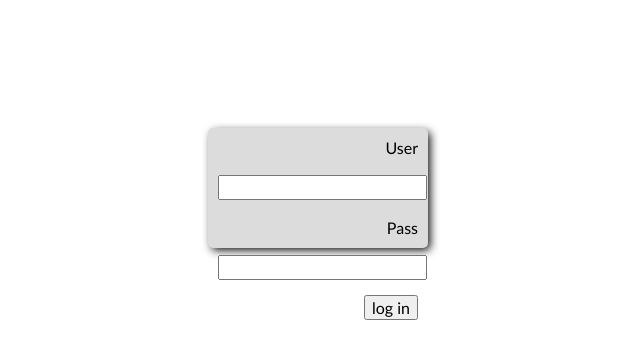
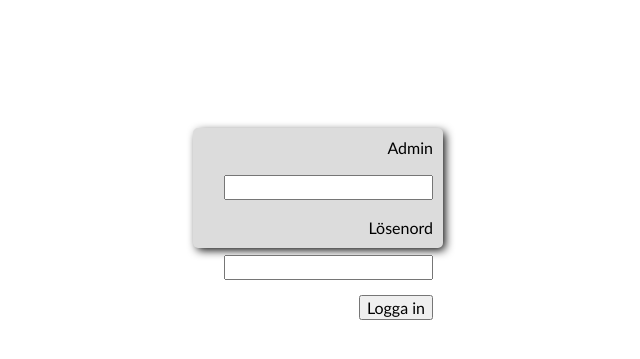
Before and after one commit to granath93/Goldfish, a PHP site: page /login.php in a window 1280 px wide. Shown: the top 359 px of the page, without its empty margins (322-962 px from the left). Run offline with PHP 8.4, Linux system fonts and the light colour scheme; data that the repository does not hold is empty.

Commit message:
småplock

```diff
--- a/css/admin.css
+++ b/css/admin.css
@@ -1,7 +1,7 @@
 /*
 Detta är ett css till admin-sidan
 Skriv allt i bokstavsordning
-Börjar med de selectorerna, sedan id och sist classes
+Börjar med de selectorerna, sedan  classes och sist id
 */
 
 /*
@@ -185,7 +185,7 @@ textarea.field.text{
 	margin: 10% auto;
 	text-align: right;
 	line-height: 40px;
-    width: 220px;
+    width: 250px;
     height: 120px;
     background-color: #dcdcdc;
     border-radius: 5px;
--- a/login.php
+++ b/login.php
@@ -64,9 +64,9 @@ if(!empty($_POST)){
 	<div class="loginForm">
 <form method="post" action="">
 
-	User <input type="text" name="user"><br/>
-	Pass  <input type="password" name="password"><br/>
-	<input type="submit" name="submit" value="log in"  />
+	Admin <input type="text" name="user"><br/>
+	Lösenord <input type="password" name="password"><br/>
+	<input type="submit" name="submit" value="Logga in"  />
 </div>
 
 </form>
```
